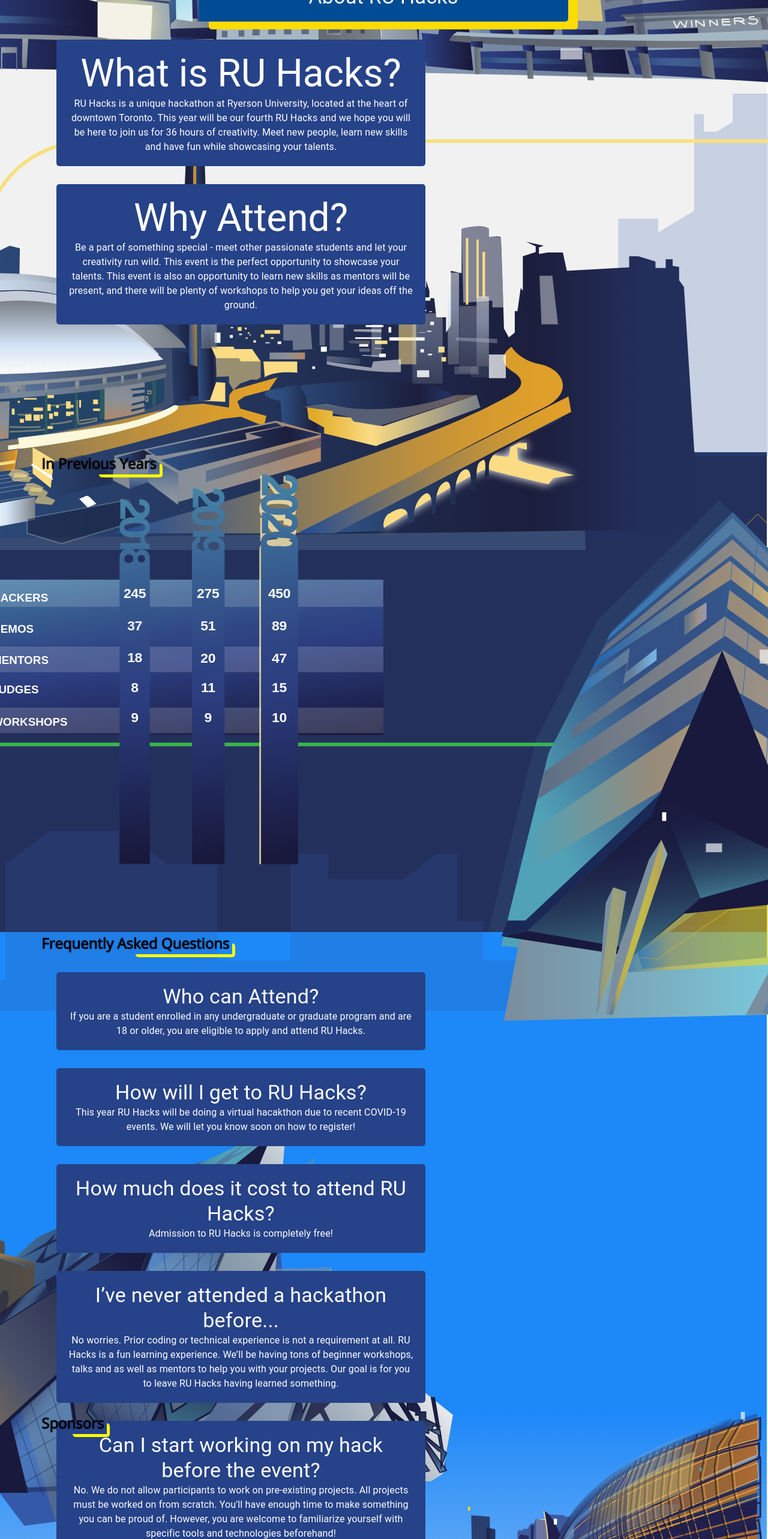
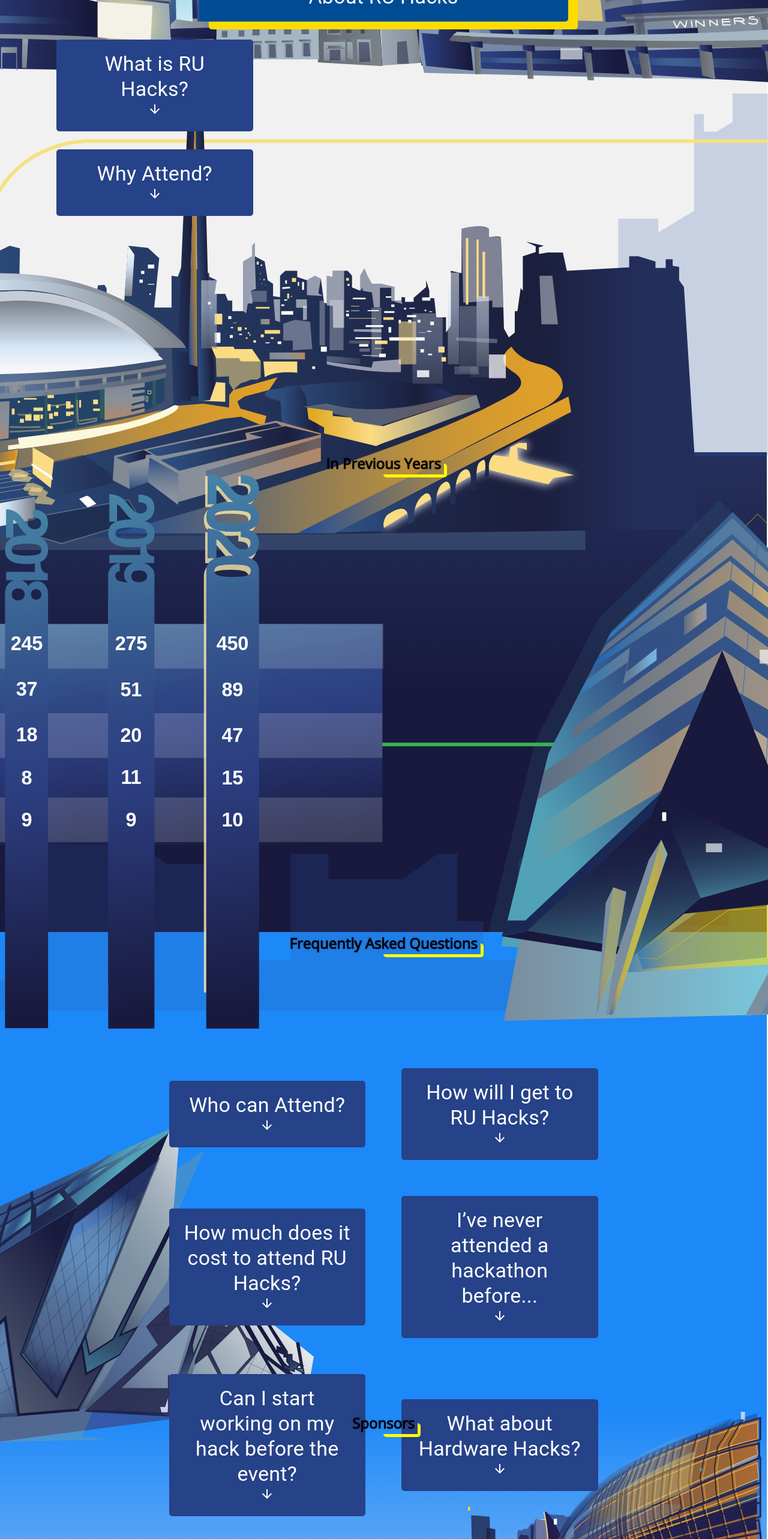
Before and after one commit to ruhacks/ruhacks_main-21, a React (Create React App) app: page / in a window 1280 px wide. Shown: the part 846-3412 px from the top of the page at 60% size. Built offline with nearby package versions, Linux system fonts and the light colour scheme.

Commit message:
Added InfoBox component and adjusted some css

```diff
--- a/src/Sections/S02About.js
+++ b/src/Sections/S02About.js
@@ -1,11 +1,12 @@
 import React, { Component } from "react";
 import Section from "components/Section";
 import Heading from 'components/Heading';
+import InfoBox from 'components/InfoBox';
 
 import Fade from 'react-reveal/Fade';
 import { Parallax } from 'react-scroll-parallax';
-import { Typography } from '@material-ui/core'
 
+import {infoBoxTitles, infoBoxDescription} from 'config/Text'
 
 import CN from 'images/backgrounds/CN/CN_NO_BACK.svg'
 import CN_BACK from 'images/backgrounds/CN/CN_BACK.svg'
@@ -48,16 +49,8 @@
                     <Heading headingText='About RU Hacks' old={true}/>
                 </Fade>
                 <div className='rules-container-info'>
-                    <div className='section-info rules-info'>
-                        <Typography variant="h3">What is RU Hacks?</Typography>
-                        <hr />
-                        <Typography variant="body1">RU Hacks is a unique hackathon at Ryerson University, located at the heart of downtown Toronto. This year will be our fourth RU Hacks and we hope you will be here to join us for 36 hours of creativity. Meet new people, learn new skills and have fun while showcasing your talents.</Typography>
-                    </div>
-                    <div className='section-info rules-info'>
-                        <Typography variant="h3">Why Attend?</Typography>
-                        <hr />
-                        <Typography variant="body1">Be a part of something special - meet other passionate students and let your creativity run wild. This event is the perfect opportunity to showcase your talents. This event is also an opportunity to learn new skills as mentors will be present, and there will be plenty of workshops to help you get your ideas off the ground.</Typography>
-                    </div>
+                    <InfoBox infoTitle = {infoBoxTitles.About.whatIs} infoText = {infoBoxDescription.AboutAnswers.whatIs} />
+                    <InfoBox infoTitle = {infoBoxTitles.About.whyGo} infoText = {infoBoxDescription.AboutAnswers.whyGo} />
                 </div>
             </Section>
         );
--- a/src/Sections/S04FAQ.js
+++ b/src/Sections/S04FAQ.js
@@ -1,11 +1,12 @@
 import Heading from 'components/Heading';
 import React, { Component } from 'react';
 import Section from '../components/Section';
+import InfoBox from 'components/InfoBox';
 
 import Fade from 'react-reveal/Fade';
 import { Parallax } from 'react-scroll-parallax';
-import { Typography } from '@material-ui/core'
 
+import { infoBoxTitles, infoBoxDescription } from 'config/Text'
 
 import ROM from 'images/backgrounds/ROM/ROM.svg'
 
@@ -40,42 +41,15 @@
             >
                 <Heading headingText='Frequently Asked Questions' />
                 <div className='faq-container-info'>
-                    <div className = "section-info">
-                        <Typography variant="h4">Who can Attend?</Typography>
-                        <Typography variant="body1" className="answer">If you are a student enrolled in any undergraduate or graduate program and are 18 or older, you are eligible to apply and attend RU Hacks.</Typography>
-                    </div>
-                    <div className = "section-info">
-                        <Typography variant="h4">How will I get to RU Hacks?</Typography>
-                        <Typography variant="body1" className="answer">This year RU Hacks will be doing a virtual hacakthon due to recent COVID-19 events. We will let you know soon on how to register!</Typography>
-                    </div>
-                    <div className = "section-info">
-                        <Typography variant="h4">How much does it cost to attend RU Hacks?</Typography>
-                        <Typography variant="body1" className="answer">Admission to RU Hacks is completely free!</Typography>
-                    </div>
-                    <div className = "section-info">
-                        <Typography variant="h4">I’ve never attended a hackathon before...</Typography>
-                        <Typography variant="body1" className="answer">No worries. Prior coding or technical experience is not a requirement at all. RU Hacks is a fun learning experience. We’ll be having tons of beginner workshops, talks and as well as mentors to help you with your projects. Our goal is for you to leave RU Hacks having learned something.</Typography>
-                    </div>
-                    <div className = "section-info">
-                        <Typography variant="h4">Can I start working on my hack before the event?</Typography>
-                        <Typography variant="body1" className="answer">No. We do not allow participants to work on pre-existing projects. All projects must be worked on from scratch. You'll have enough time to make something you can be proud of. However, you are welcome to familiarize yourself with specific tools and technologies beforehand!</Typography>
-                    </div>
-                    <div className = "section-info">
-                        <Typography variant="h4">What about Hardware Hacks?</Typography>
-                        <Typography variant="body1" className="answer">If you have any specific hardware you intend to work with, feel free to use them.</Typography>
-                    </div>
-                    <div className = "section-info">
-                        <Typography variant="h4">What is the maximum team size?</Typography>
-                        <Typography variant="body1" className="answer">A team can be a person working on their own, however, the largest team allowed will be a team of 4.</Typography>
-                    </div>
-                    <div className = "section-info">
-                        <Typography variant="h4">How does judging work?</Typography>
-                        <Typography variant="body1" className="answer">Our panel of judges consists of some of the biggest names in tech. These experts will eagerly be viewing your projects based on usefulness, design, difficulty and creativity. The top projects will get a chance to demo their hacks in front of all of RU Hacks during the closing ceremony.</Typography>
-                    </div>
-                    <div className = "section-info">
-                        <Typography variant="h4">I still have more questions!</Typography>
-                        <Typography variant="body1" className="answer">Reach out to us at <a href = "mailto:communications@ruhacks.com" target = "_blank" rel="noopener">communications@ruhacks.com</a></Typography>
-                    </div>
+                    <InfoBox infoTitle = {infoBoxTitles.FAQ.whoCanAttend} infoText = {infoBoxDescription.FAQAnswers.whoCanAttend} />
+                    <InfoBox infoTitle={infoBoxTitles.FAQ.howWillIGet} infoText = {infoBoxDescription.FAQAnswers.howWillIGet} />
+                    <InfoBox infoTitle={infoBoxTitles.FAQ.cost} infoText = {infoBoxDescription.FAQAnswers.cost} />
+                    <InfoBox infoTitle={infoBoxTitles.FAQ.firstTime} infoText = {infoBoxDescription.FAQAnswers.firstTime} />
+                    <InfoBox infoTitle={infoBoxTitles.FAQ.workBeforeEvent} infoText = {infoBoxDescription.FAQAnswers.workBeforeEvent} />
+                    <InfoBox infoTitle={infoBoxTitles.FAQ.hardware} infoText = {infoBoxDescription.FAQAnswers.hardware} />
+                    <InfoBox infoTitle={infoBoxTitles.FAQ.maxTeam} infoText = {infoBoxDescription.FAQAnswers.maxTeam} />
+                    <InfoBox infoTitle={infoBoxTitles.FAQ.judging} infoText = {infoBoxDescription.FAQAnswers.judging} />
+                    <InfoBox infoTitle={infoBoxTitles.FAQ.more} infoText = {infoBoxDescription.FAQAnswers.more} />
                 </div>
             </Section>
         );
--- /dev/null
+++ b/src/components/InfoBox.js
@@ -0,0 +1,40 @@
+import React, { Component } from "react";
+import { Typography } from '@material-ui/core'
+
+import ArrowDownwardIcon from '@material-ui/icons/ArrowDownward';
+import ArrowUpwardIcon from '@material-ui/icons/ArrowUpward';
+
+
+export default class InfoBox extends Component {
+    constructor(props){
+        super(props)
+        this.state = {
+            open: false
+        }
+    }
+
+    handleOpenInfo = () =>{
+        this.setState({
+            open: !this.state.open
+        })
+    }
+
+    render(){
+        const { open } = this.state
+        const { infoTitle, infoText } = this.props
+        return(
+            <div className = "section-info">
+                <Typography variant="h4">{infoTitle}</Typography>
+                {open &&(
+                    <div>
+                        <Typography variant="body1" className="answer">{infoText}</Typography>
+                        <ArrowUpwardIcon onClick={this.handleOpenInfo} className='arrow-close-info'/>
+                    </div>
+                )}
+                {!open &&(
+                    <ArrowDownwardIcon onClick={this.handleOpenInfo} className='arrow-open-info'/>
+                )}
+            </div>
+        )
+    }
+}
--- /dev/null
+++ b/src/config/Text.js
@@ -0,0 +1,35 @@
+export const infoBoxTitles = {
+    About:{
+        whatIs: 'What is RU Hacks?',
+        whyGo: 'Why Attend?'
+    },
+    FAQ: {
+        whoCanAttend: 'Who can Attend?',
+        howWillIGet: 'How will I get to RU Hacks?',
+        cost: 'How much does it cost to attend RU Hacks?',
+        firstTime: 'I’ve never attended a hackathon before...',
+        workBeforeEvent: 'Can I start working on my hack before the event?',
+        hardware: 'What about Hardware Hacks?',
+        maxTeam: 'What is the maximum team size?',
+        judging: 'How does judging work?',
+        more: 'I still have more questions!',
+    }
+}
+
+export const infoBoxDescription = {
+    AboutAnswers:{
+        whatIs: 'RU Hacks is a unique hackathon at Ryerson University, located at the heart of downtown Toronto. This year will be our fourth RU Hacks and we hope you will be here to join us for 36 hours of creativity. Meet new people, learn new skills and have fun while showcasing your talents.',
+        whyGo: 'Be a part of something special - meet other passionate students and let your creativity run wild. This event is the perfect opportunity to showcase your talents. This event is also an opportunity to learn new skills as mentors will be present, and there will be plenty of workshops to help you get your ideas off the ground.',
+    },
+    FAQAnswers:{
+        whoCanAttend: 'If you are a student enrolled in any undergraduate or graduate program and are 18 or older, you are eligible to apply and attend RU Hacks.',
+        howWillIGet: 'This year RU Hacks will be doing a virtual hacakthon due to recent COVID-19 events. We will let you know soon on how to register!',
+        cost: 'Admission to RU Hacks is completely free!',
+        firstTime: 'No worries. Prior coding or technical experience is not a requirement at all. RU Hacks is a fun learning experience. We’ll be having tons of beginner workshops, talks and as well as mentors to help you with your projects. Our goal is for you to leave RU Hacks having learned something.',
+        workBeforeEvent: "No. We do not allow participants to work on pre-existing projects. All projects must be worked on from scratch. You'll have enough time to make something you can be proud of. However, you are welcome to familiarize yourself with specific tools and technologies beforehand!",
+        hardware: 'If you have any specific hardware you intend to work with, feel free to use them.',
+        maxTeam: 'A team can be a person working on their own, however, the largest team allowed will be a team of 4.',
+        judging: 'Our panel of judges consists of some of the biggest names in tech. These experts will eagerly be viewing your projects based on usefulness, design, difficulty and creativity. The top projects will get a chance to demo their hacks in front of all of RU Hacks during the closing ceremony.',
+        more: 'Reach out to us at <a href = "mailto:communications@ruhacks.com" target = "_blank" rel="noopener">communications@ruhacks.com</a>'
+    }
+}
--- /dev/null
+++ b/src/css/Components/_InfoBox.scss
@@ -0,0 +1,14 @@
+.MuiSvgIcon-root{
+    cursor: pointer;
+}
+
+.section-info {
+    margin: 30px;
+    text-align: center;
+    color: white;
+    background-color: rgb(38, 66, 136);
+    border-radius: 5px;
+    padding: 20px 20px 20px 20px;
+    width: 25%;
+    position: relative;
+}
--- a/src/css/Components/_heading.scss
+++ b/src/css/Components/_heading.scss
@@ -37,6 +37,7 @@
     padding: 2px 5px;
     height: fit-content;
     position: relative;
+    margin: 0 auto;
     &-text {
         z-index: 600;
         position: relative;
--- a/src/css/Components/_section.scss
+++ b/src/css/Components/_section.scss
@@ -28,17 +28,6 @@
     &-title {
         color: white;
     }
-    &-info {
-        margin: 30px;
-        width: 25%;
-        text-align: center;
-        color: white;
-        background-color: rgb(38, 66, 136);
-        border-radius: 5px;
-        padding: 20px 20px 20px 20px;
-        width: 50%;
-        position: relative;
-    }
 }
 .cbk {
     position: absolute;
--- a/src/css/Sections/_FAQ.scss
+++ b/src/css/Sections/_FAQ.scss
@@ -8,8 +8,17 @@
 .ROM {
     position: absolute;
     height: 100%;
-    width: 100%;
-    right: 40%;
+    width: 80%;
+    right: 60%;
     top: 40%;
     z-index: 500;
 }
+
+.faq-container-info{
+    display: flex;
+    width: 100%;
+    flex-wrap: wrap;
+    justify-content: center;
+    align-items: center;
+    margin-top: 10rem;
+}
--- a/src/css/Sections/_Prev.scss
+++ b/src/css/Sections/_Prev.scss
@@ -1,8 +1,8 @@
 .colorPrevBack {
     height: 100%;
     width: 100%;
-    // background: linear-gradient(180deg, #FC8F0D 20%, #4e46a1 40%,  #a05162 80% );
-    background-color: #24305c;
+    background: linear-gradient(180deg, #24305c, rgb(24,25,61) 50%);
+    //background-color: #24305c;
 }
 
 .SLC {
@@ -24,8 +24,8 @@
 }
 
 .statistics {
-    width: 70%;
-    z-index: 500;
+    width: 100%;
+    z-index: 100;
     position: absolute;
     right: 50%;
 }
--- a/src/css/main.scss
+++ b/src/css/main.scss
@@ -2,6 +2,7 @@
 @import 'variables';
 @import 'Components/section';
 @import 'Components/heading';
+@import 'Components/InfoBox';
 
 
 @import 'Sections/FAQ';
```
Also changed, not shown: src/images/statistics.svg.
